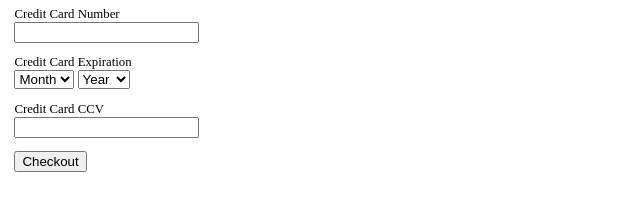
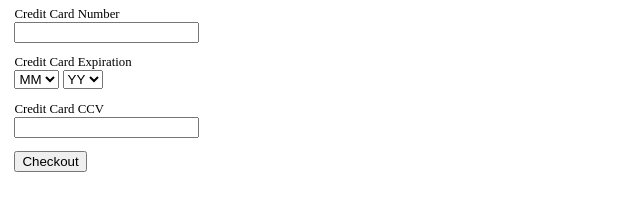
Before and after one commit to paragasu/payment-backend, a website: page public/index.html in a window 1280 px wide. Shown: the part 201-412 px from the top of the page, 0-640 px from the left. Drawn offline with Linux system fonts and the light colour scheme.

Commit message:
update gateway rules

```diff
--- a/public/index.html
+++ b/public/index.html
@@ -18,10 +18,10 @@
       <select name="currency">
       <option value="USD"> USD </option>
       <option value="EUR"> EUR </option>
+      <option value="THB"> THB </option>
+      <option value="HKD"> HKD </option>
+      <option value="SGD"> SGD </option>
       <option value="AUD"> AUD </option>
-      <option value="MYR"> MYR </option>
-      <option value="SGD"> SGD </option>
-      <option value="THB"> THB </option>
       </select>
     </div>
     <div>
@@ -39,27 +39,27 @@
     <div>
       <label> Credit Card Expiration </label>
       <select name="cc_expiry_month">
-        <option> Month </option>
-        <option value="1"> Jan </option>
-        <option value="2"> Feb </option>
-        <option value="3"> Mar </option>
-        <option value="4"> Apr </option>
-        <option value="5"> May </option>
-        <option value="6"> Jun </option>
-        <option value="7"> Jul </option>
-        <option value="8"> Aug </option>
-        <option value="9"> Sep </option>
-        <option value="10"> Oct </option>
-        <option value="11"> Nov </option>
-        <option value="12"> Dec </option>
+        <option> MM </option>
+        <option value="01"> 01 </option>
+        <option value="02"> 02 </option>
+        <option value="03"> 03 </option>
+        <option value="04"> 04 </option>
+        <option value="05"> 05 </option>
+        <option value="06"> 06 </option>
+        <option value="07"> 07 </option>
+        <option value="08"> 08 </option>
+        <option value="09"> 09 </option>
+        <option value="10"> 10 </option>
+        <option value="11"> 11 </option>
+        <option value="12"> 12 </option>
       </select>
       <select name="cc_expiry_year">
-        <option> Year </option>
-        <option value="2016"> 2016 </option>
-        <option value="2016"> 2017 </option>
-        <option value="2016"> 2018 </option>
-        <option value="2016"> 2019 </option>
-        <option value="2016"> 2020 </option>
+        <option> YY </option>
+        <option value="16"> 16 </option>
+        <option value="17"> 17 </option>
+        <option value="18"> 18 </option>
+        <option value="19"> 19 </option>
+        <option value="20"> 20 </option>
       </select>
     </div>
     <div>
```
Also changed, not shown: server.js (+29 -3 lines).
